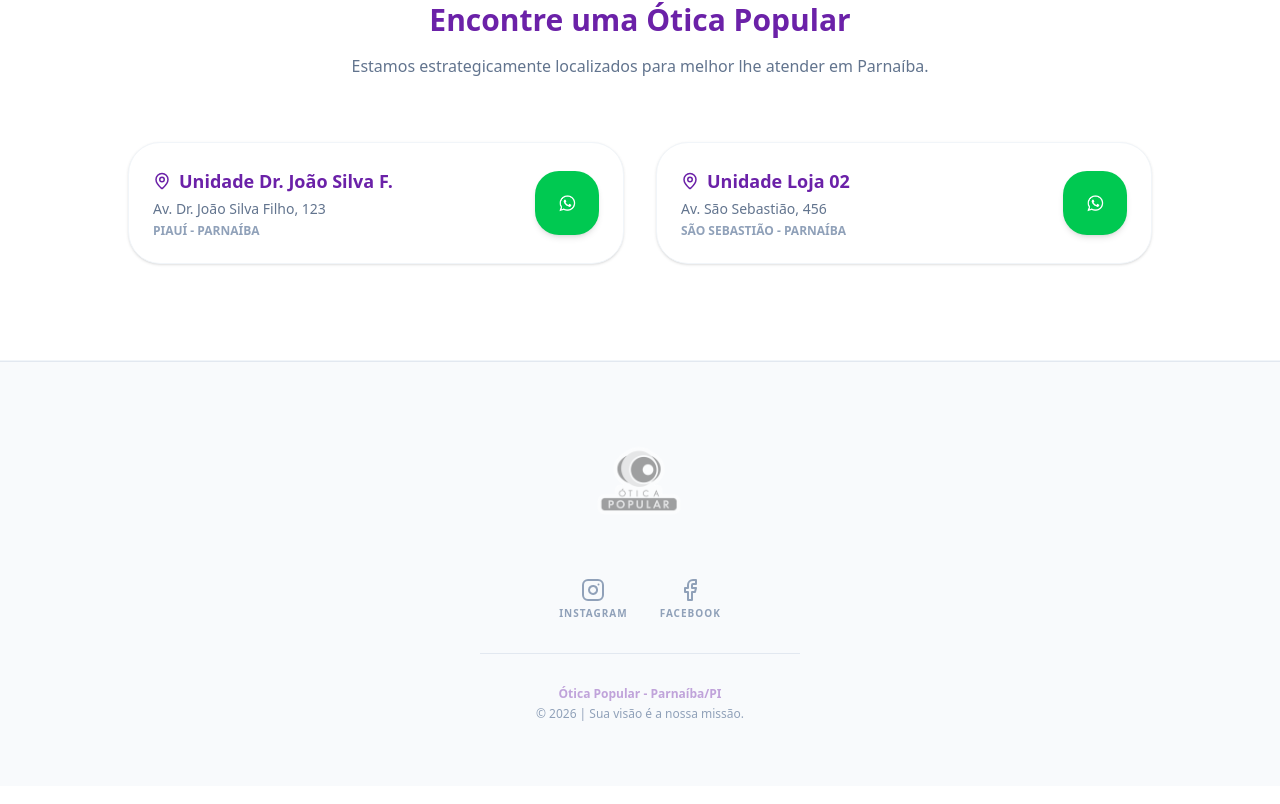
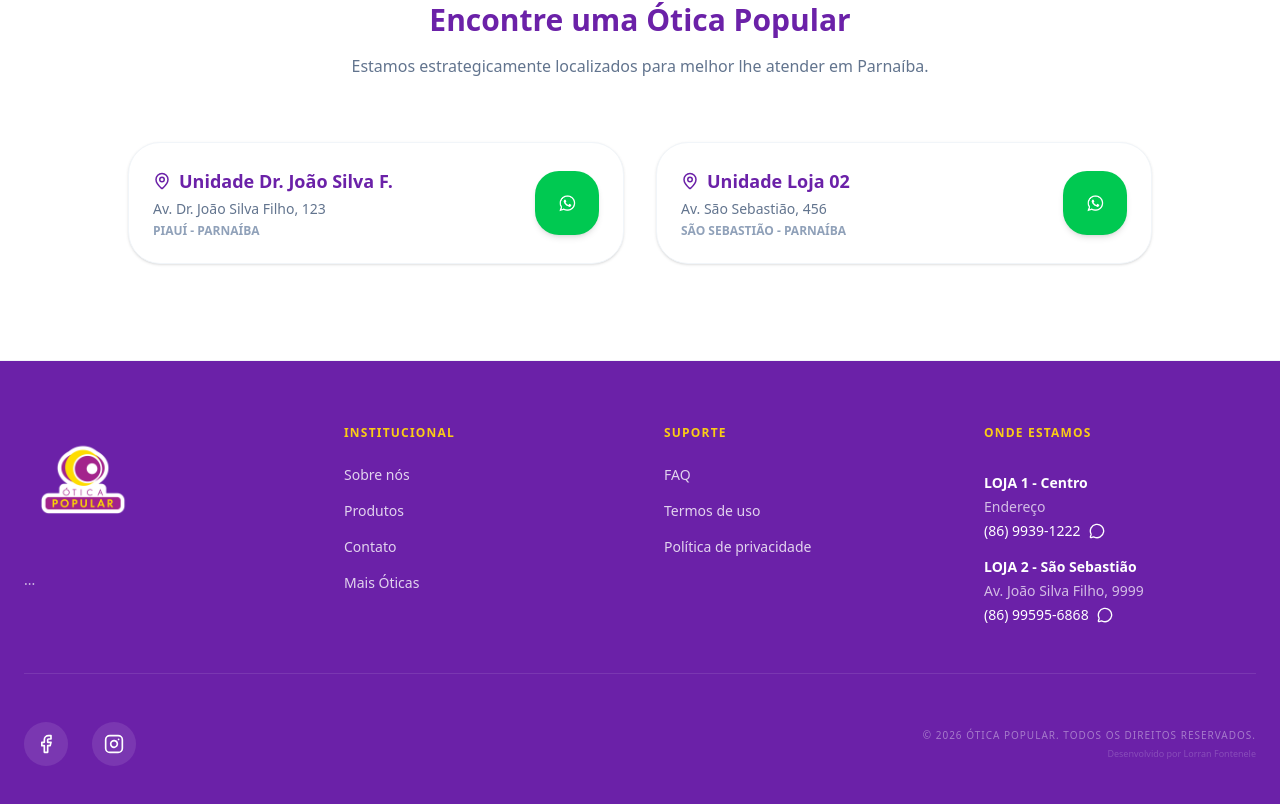
Before and after one commit to LorranFont/otica-popular-lp, a Next.js app: page / in a window 1280 px wide. Shown: the part 1444-2248 px from the top of the page. Built offline with nearby package versions, Linux system fonts and the light colour scheme.

Commit message:
feat: Estilização do footer

```diff
--- a/app/page.tsx
+++ b/app/page.tsx
@@ -200,45 +200,80 @@
         </div>
       </section>
 
-      <footer className="bg-slate-50 py-16 border-t border-slate-200">
-        <div className="container mx-auto px-6 flex flex-col items-center">
-          {/* Logo no Footer */}
+      <footer className="bg-otica-roxo text-white py-16">
+  <div className="container mx-auto px-6">
+    <div className="grid grid-cols-1 md:grid-cols-2 lg:grid-cols-4 gap-12 border-b border-white/10 pb-12">
+
+      {/* 1. Branding e Missão */}
+      <div className="flex flex-col gap-6">
         <Image
           src="/logo_otica.png"
           alt="Ótica Popular Logo"
           width={120}
-            height={40}
-            className="grayscale opacity-50 mb-8"
+          height={50}
+
         />
+        <p className="text-white/70 text-sm leading-relaxed max-w-xs">
+          ...
+        </p>
+      </div>
 
-          {/* Redes Sociais */}
-          <div className="flex gap-8 mb-8">
-            <a
-              href="#"
-              className="text-slate-400 hover:text-otica-roxo transition-colors flex flex-col items-center gap-1"
-            >
-              <Instagram size={24} />
-              <span className="text-[10px] font-bold uppercase tracking-widest">
-                Instagram
-              </span>
-            </a>
-            <a
-              href="#"
-              className="text-slate-400 hover:text-otica-roxo transition-colors flex flex-col items-center gap-1"
-            >
-              <Facebook size={24} />
-              <span className="text-[10px] font-bold uppercase tracking-widest">
-                Facebook
-              </span>
+      {/* 2. Navegação Institucional */}
+      <div>
+        <h4 className="font-black uppercase tracking-widest text-xs mb-6 text-otica-amarelo">Institucional</h4>
+        <ul className="flex flex-col gap-4 text-sm text-white/80">
+          <li><a href="#sobre" className="hover:text-white transition-colors">Sobre nós</a></li>
+          <li><a href="#produtos" className="hover:text-white transition-colors">Produtos</a></li>
+          <li><a href="#contato" className="hover:text-white transition-colors">Contato</a></li>
+          <li><a href="#" className="hover:text-white transition-colors">Mais Óticas</a></li>
+        </ul>
+      </div>
+
+      {/* 3. Ajuda e Suporte */}
+      <div>
+        <h4 className="font-black uppercase tracking-widest text-xs mb-6 text-otica-amarelo">Suporte</h4>
+        <ul className="flex flex-col gap-4 text-sm text-white/80">
+          <li><a href="#" className="hover:text-white transition-colors">FAQ</a></li>
+          <li><a href="#" className="hover:text-white transition-colors">Termos de uso</a></li>
+          <li><a href="#" className="hover:text-white transition-colors">Política de privacidade</a></li>
+        </ul>
+      </div>
+
+      {/* 4. Contato e Localização */}
+      <div className="flex flex-col gap-6">
+        <h4 className="font-black uppercase tracking-widest text-xs mb-2 text-otica-amarelo">Onde Estamos</h4>
+
+        <div className="flex flex-col gap-4 text-sm">
+          <div>
+            <p className="font-bold mb-1">LOJA 1 - Centro</p>
+            <p className="text-white/70">Endereço</p>
+            <a href="tel:86999391222" className="flex items-center gap-2 mt-1 hover:text-green-400 transition-colors">
+              (86) 9939-1222 <MessageCircle size={16} />
             </a>
           </div>
 
-          {/* Info de Copyright */}
-          <div className="text-center text-slate-400 text-xs border-t border-slate-200 pt-8 w-full max-w-xs">
-            <p className="font-bold text-otica-roxo/40 mb-1">
-              Ótica Popular - Parnaíba/PI
-            </p>
-            <p>© 2026 | Sua visão é a nossa missão.</p>
+          <div>
+            <p className="font-bold mb-1">LOJA 2 - São Sebastião</p>
+            <p className="text-white/70">Av. João Silva Filho, 9999</p>
+            <a href="tel:86995956868" className="flex items-center gap-2 mt-1 hover:text-green-400 transition-colors">
+              (86) 99595-6868 <MessageCircle size={16} />
+            </a>
+          </div>
+        </div>
+      </div>
+    </div>
+
+    {/* Redes e Copyright */}
+    <div className="pt-12 flex flex-col md:flex-row justify-between items-center gap-6">
+      <div className="flex gap-6">
+        <a href="#" className="bg-white/10 p-3 rounded-full hover:bg-white/20 transition-all"><Facebook size={20} /></a>
+        <a href="#" className="bg-white/10 p-3 rounded-full hover:bg-white/20 transition-all"><Instagram size={20} /></a>
+      </div>
+
+      <div className="text-center md:text-right">
+        <p className="text-white/40 text-[10px] uppercase tracking-widest mb-1">© 2026 Ótica Popular. Todos os direitos reservados.</p>
+        <p className="text-white/20 text-[9px]">Desenvolvido por Lorran Fontenele</p>
+      </div>
     </div>
   </div>
 </footer>
```
Lines whose indentation alone changed are shown as unchanged.
